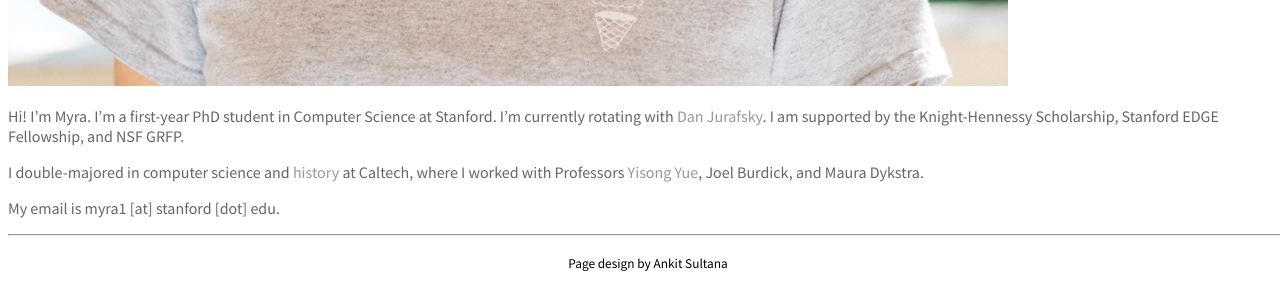
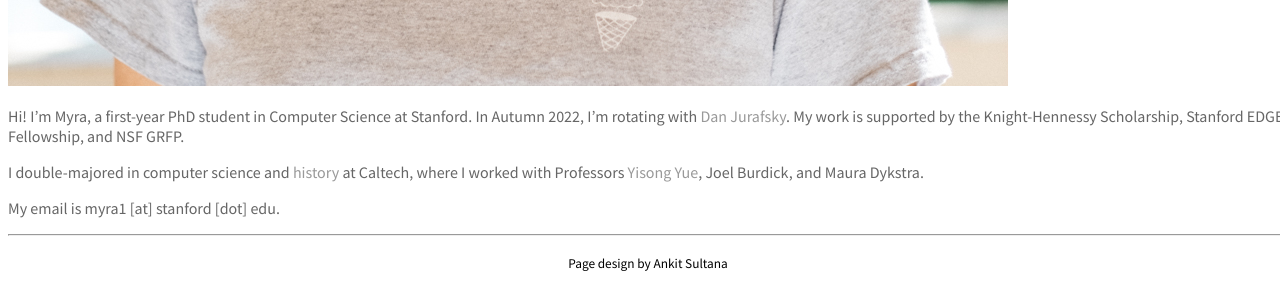
Before and after one commit to myracheng/myracheng.github.io, a Jekyll site: the page built from index.md, in a window 1280 px wide. Shown: the part 1257-1557 px from the top of the page. Built offline with Jekyll 4.4.1, drawn with Linux system fonts in a browser that asks for light colours; some web fonts are replaced; our own code applies the rules of GitHub Pages for plain Markdown files.

Commit message:
ok im gonna stop now

```diff
--- a/index.md
+++ b/index.md
@@ -6,7 +6,7 @@ layout: default
 
 <img class="profile-picture" src="imgs/me.jpg">
 
-Hi! I'm Myra. I'm a first-year PhD student in Computer Science at Stanford. I'm currently rotating with <a href="https://web.stanford.edu/~jurafsky">Dan Jurafsky</a>. I am supported by the Knight-Hennessy Scholarship, Stanford EDGE Fellowship, and NSF GRFP.
+Hi! I'm Myra, a first-year PhD student in Computer Science at Stanford. In Autumn 2022, I'm rotating with <a href="https://web.stanford.edu/~jurafsky">Dan Jurafsky</a>. My work is supported by the Knight-Hennessy Scholarship, Stanford EDGE Fellowship, and NSF GRFP.
 
 I double-majored in computer science and <a href="https://thesis.library.caltech.edu/14990/">history</a> at Caltech, where I worked with Professors <a href="http://www.yisongyue.com/">Yisong Yue</a>, Joel Burdick, and Maura Dykstra.
 
```
